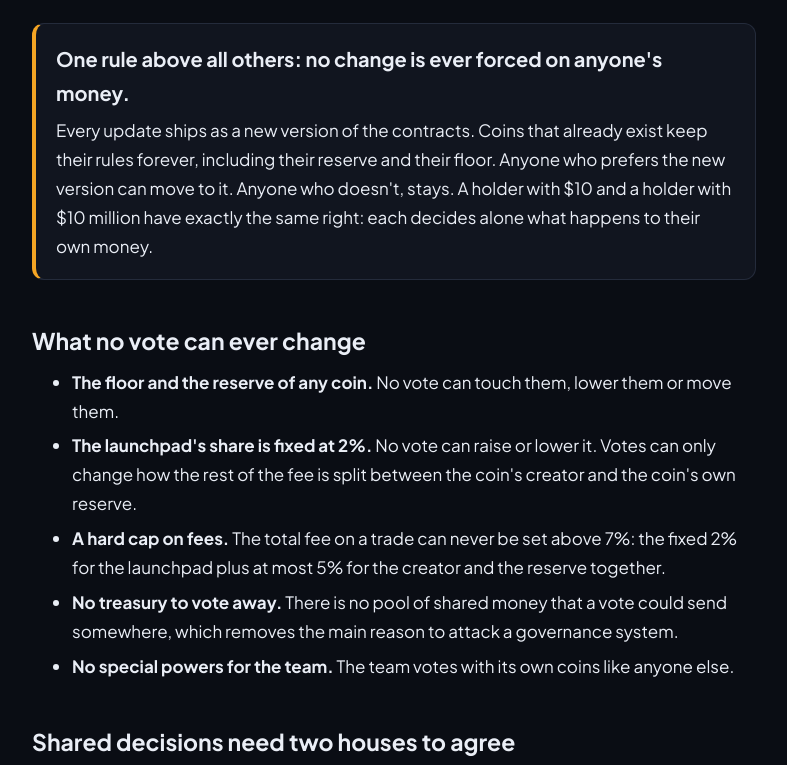
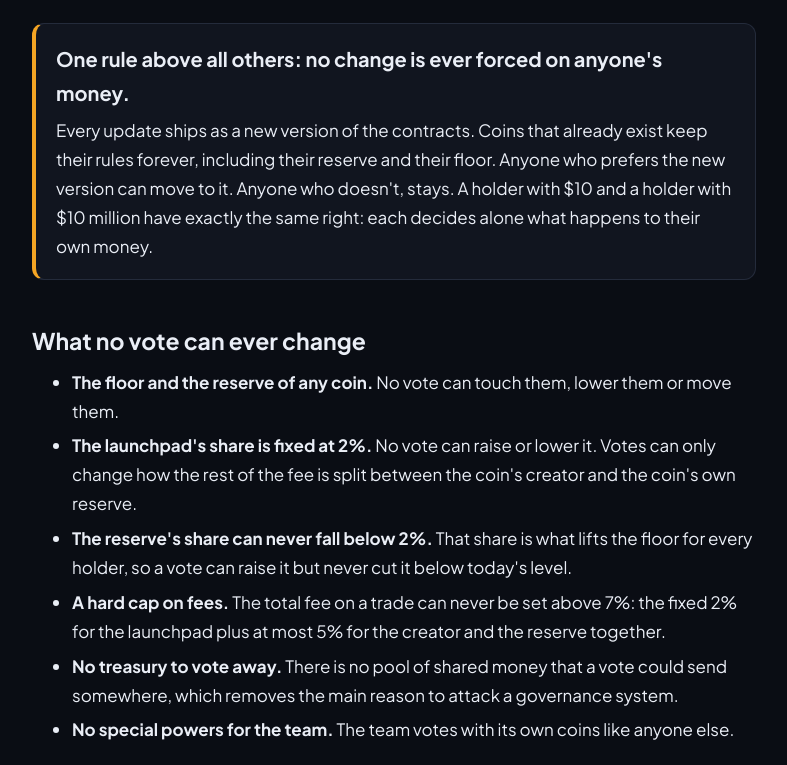
Before and after one commit to w8nwzbf9h5-svg/jisr-launchpad, a website: page web/governance.html in a window 1280 px wide. Shown: the part 254-1019 px from the top of the page, without its empty margins (246-1033 px from the left). Drawn offline with Linux system fonts and the light colour scheme.

Commit message:
Governance: reserve share never below 2%
Co-Authored-By: Claude Opus 5.5 <noreply@anthropic.com>
Claude-Session: https://claude.ai/code/session_01CweGGxrna6RhXk52cChUiH

```diff
--- a/web/governance.html
+++ b/web/governance.html
@@ -48,6 +48,7 @@ Every update ships as a new version of the contracts. Coins that already exist k
 <ul>
 <li><strong>The floor and the reserve of any coin.</strong> No vote can touch them, lower them or move them.</li>
 <li><strong>The launchpad's share is fixed at 2%.</strong> No vote can raise or lower it. Votes can only change how the rest of the fee is split between the coin's creator and the coin's own reserve.</li>
+<li><strong>The reserve's share can never fall below 2%.</strong> That share is what lifts the floor for every holder, so a vote can raise it but never cut it below today's level.</li>
 <li><strong>A hard cap on fees.</strong> The total fee on a trade can never be set above 7%: the fixed 2% for the launchpad plus at most 5% for the creator and the reserve together.</li>
 <li><strong>No treasury to vote away.</strong> There is no pool of shared money that a vote could send somewhere, which removes the main reason to attack a governance system.</li>
 <li><strong>No special powers for the team.</strong> The team votes with its own coins like anyone else.</li>
```
